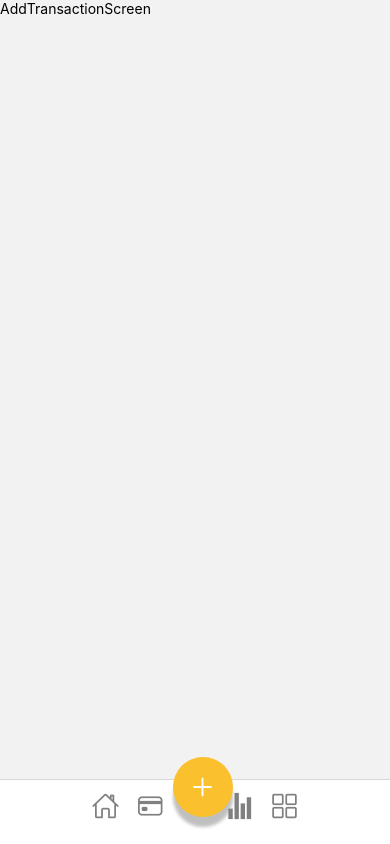
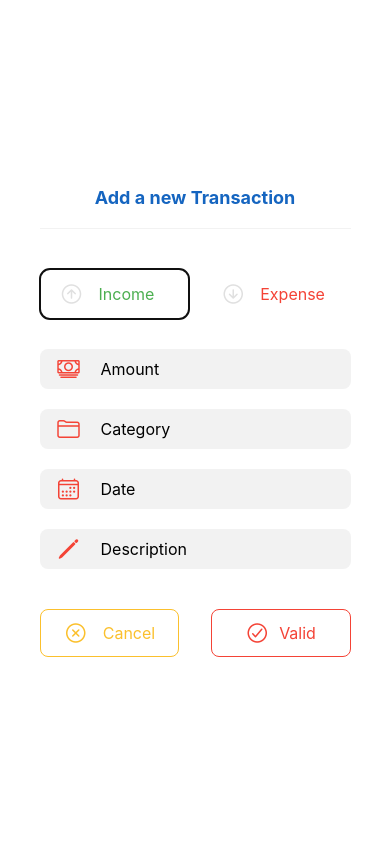
Before and after one commit to tsiaroFitia/SpendlyWay, a React Native app: screen /Plus in a window 390 px wide. Built offline with nearby package versions, Linux system fonts and the light colour scheme.

Commit message:
Construction de modal AddTransaction avec une formulaire (option:income ou expense)

```diff
--- /dev/null
+++ b/src/components/Add/ModalAddTransaction.js
@@ -0,0 +1,208 @@
+import { Text, View, StyleSheet, TextInput, TouchableOpacity } from 'react-native';
+import React, { Component } from 'react';
+import { Ionicons } from '@expo/vector-icons';
+import { Picker } from '@react-native-picker/picker';
+import Colors from '../../outils/Colors';
+
+export default class ModalAddTransaction extends Component {
+  state = {
+    amount: '',
+    category: '',
+    date: '',
+    description: '',
+    transactionType: 'revenue', // Par défaut, c'est un revenu
+  };
+
+  handleAddTransaction = () => {
+    const { description, amount, transactionType, category, date } = this.state;
+    if (description && amount && category && date) {
+      this.props.onAddTransaction({ description, amount, transactionType, category, date });
+    }
+  };
+
+  handleTransactionTypeChange = (type) => {
+    this.setState({ transactionType: type });
+  };
+
+  render() {
+    const { transactionType } = this.state;
+    const iconColor = transactionType === 'Income' ? Colors.Vert : Colors.Rouge;
+    const buttonStyle = transactionType === 'Income' ? styles.selectedButtonGreen : styles.selectedButtonRed;
+
+    return (
+      <View style={styles.modalContainer}>
+        <View style={styles.headertitle}>
+            <Text style={styles.title}>Add a new Transaction</Text>
+        </View>
+        <View style={styles.tsipika}></View>
+
+        {/* Sélectionner le type de transaction (Revenu ou Dépense) */}
+        <View style={styles.transactionTypeContainer}>
+          <TouchableOpacity
+            style={[styles.transactionButton, transactionType === 'Income' && buttonStyle]}
+            onPress={() => this.handleTransactionTypeChange('Income')}
+          >
+            <Ionicons name="arrow-up-circle-outline" size={24} color={transactionType === 'Income' ? Colors.Vert : Colors.GrisNeutre} style={{ paddingLeft: 10,}}/>
+            <Text style={[styles.transactionButtonText, { color: Colors.Vert }]}>Income</Text>
+          </TouchableOpacity>
+
+          <TouchableOpacity
+            style={[styles.transactionButton, transactionType === 'expense' && buttonStyle]}
+            onPress={() => this.handleTransactionTypeChange('expense')}
+          >
+            <Ionicons name="arrow-down-circle-outline" size={24} color={transactionType === 'expense' ? Colors.Rouge : Colors.GrisNeutre} style={{ paddingLeft: 10,}} />
+            <Text style={[styles.transactionButtonText, { color: Colors.Rouge }]}>Expense</Text>
+          </TouchableOpacity>
+        </View>
+
+        {/* Champs (Montant, Catégorie, Date, Description) avec icône en couleur */}
+        {['Amount', 'Category', 'Date', 'Description'].map((field, index) => (
+          <TouchableOpacity
+            key={index}
+            style={styles.inputContainer}
+            onPress={() => this[`inputRef${field}`]?.focus()}
+          >
+            <Ionicons
+              name={field === 'Amount' ? "cash-outline" : field === 'Category' ? "folder-outline" : field === 'Date' ? "calendar-outline" : "pencil-outline"}
+              size={24}
+              color={iconColor}
+              style={{marginLeft:10,}}
+            />
+            <TextInput
+              ref={(input) => (this[`inputRef${field}`] = input)}
+              style={styles.input}
+              placeholder={field}
+              value={this.state[field.toLowerCase()]}
+              onChangeText={(text) => this.setState({ [field.toLowerCase()]: text })}
+            />
+          </TouchableOpacity>
+        ))}
+
+        {/* Boutons */}
+        <View style={styles.buttonContainer}>
+          <TouchableOpacity
+            style={[styles.button, styles.cancelButton]}
+            onPress={this.props.onClose}
+          >
+            <Ionicons name="close-circle-outline" size={24} color={Colors.JauneFoncé} style={{ paddingRight: 10,}}/>
+            <Text style={[styles.buttonTextCancel, { color: Colors.JauneFoncé }]}>Cancel</Text>
+          </TouchableOpacity>
+
+          <TouchableOpacity
+            style={[styles.button, transactionType === 'Income' ? styles.buttonGreen : styles.buttonRed]}
+            onPress={this.handleAddTransaction}
+          >
+            <Ionicons name="checkmark-circle-outline" size={24} color={transactionType === 'Income' ? Colors.Vert : Colors.Rouge} style={{ paddingRight: 5,}}/>
+            <Text style={[styles.buttonText, { color: transactionType === 'Income' ? Colors.Vert : Colors.Rouge }]}>Valid</Text>
+          </TouchableOpacity>
+        </View>
+      </View>
+    );
+  }
+}
+
+const styles = StyleSheet.create({
+
+  modalContainer: {
+    backgroundColor: Colors.white,
+    width: '90%',
+    padding: 20,
+    borderRadius: 10,
+    elevation: 10,
+    justifyContent: 'center',
+    alignItems: 'stretch',
+  },
+  title: {
+    fontSize: 18,
+    fontWeight: 'bold',
+    marginBottom: 20,
+    textAlign: 'center',
+    color: Colors.BleuFoncé,
+  },
+  tsipika:{
+    height:1,
+    backgroundColor: Colors.Gris,
+    marginBottom: 20,
+
+  },
+  inputContainer: {
+    flexDirection: 'row',
+    alignItems: 'center',
+    backgroundColor: Colors.Gris,
+    padding: 7,
+    borderRadius: 8,
+    marginBottom: 20,
+  },
+  input: {
+    marginLeft: 20,
+    fontSize: 16,
+    flex: 1,
+  },
+  transactionTypeContainer: {
+    flexDirection: 'row',
+    justifyContent: 'space-between',
+    marginBottom: 20,
+  },
+  transactionButton: {
+    flexDirection: 'row',
+    alignItems: 'center',
+    backgroundColor: Colors.BlancFond,
+    padding: 10,
+    borderRadius: 10,
+    width: '48%',
+    height:50,
+    elevation: 3,
+    marginBottom: 10,
+    marginTop: 20,
+  },
+  selectedButtonGreen: {
+    borderWidth:1,
+    borderColor: Colors.Vert,
+  },
+  selectedButtonRed: {
+    borderWidth:1,
+    borderColor: Colors.Rouge,
+  },
+  transactionButtonText: {
+    fontSize: 16,
+    color: '#000',
+    paddingLeft: 15,
+  },
+  buttonContainer: {
+    flexDirection: 'row',
+    justifyContent: 'space-between',
+    marginTop: 20,
+  },
+  button: {
+    flexDirection: 'row',
+    alignItems: 'center',
+    backgroundColor: Colors.BleuFoncé,
+    padding: 10,
+    borderRadius: 8,
+    width: '45%',
+    justifyContent: 'center',
+  },
+  buttonGreen: {
+    backgroundColor: Colors.BlancFond,
+    borderWidth: 1,
+    borderColor: Colors.Vert,
+  },
+  buttonRed: {
+    backgroundColor: Colors.BlancFond,
+    borderWidth: 1,
+    borderColor: Colors.Rouge,
+  },
+  cancelButton: {
+    backgroundColor: Colors.BlancFond,
+    borderWidth: 1,
+    borderColor: Colors.JauneFoncé,
+  },
+  buttonText: {
+    fontSize: 16,
+    marginLeft: 5,
+  },
+  buttonTextCancel: {
+    fontSize: 16,
+    marginLeft: 5,
+  },
+});
--- a/src/components/Home/TotalBalance.js
+++ b/src/components/Home/TotalBalance.js
@@ -61,7 +61,7 @@ export default class TotalBalance extends Component {
                 style={styles.iconLeft}
               />
               <View style={styles.transactionInfo}>
-                <Text style={styles.labelText}>Revenu</Text>
+                <Text style={styles.labelText}>Income</Text>
                 <Text style={styles.balanceText}>0,00</Text>
               </View>
             </TouchableOpacity>
@@ -78,7 +78,7 @@ export default class TotalBalance extends Component {
                 style={styles.iconLeft}
               />
               <View style={styles.transactionInfo}>
-                <Text style={styles.labelText}>Dépense</Text>
+                <Text style={styles.labelText}>Expense</Text>
                 <Text style={styles.balanceText}>0,00</Text>
               </View>
             </TouchableOpacity>
@@ -101,13 +101,13 @@ const styles = StyleSheet.create({
   content: {
     backgroundColor: Colors.BlancFond,
     width: '90%',
-    height: 200,
+    height: 225,
     borderRadius: 12,
     paddingHorizontal: 20,
     paddingVertical: 30,
     justifyContent: 'center',
     position: 'absolute',
-    bottom: -90,
+    bottom: -100,
     shadowColor: '#000',
     shadowOpacity: 0.2,
     shadowOffset: { width: 0, height: 2 },
--- a/src/outils/Colors.js
+++ b/src/outils/Colors.js
@@ -2,6 +2,7 @@ export default{
     Vert : '#4CAF50',
     Rouge: '#F44336',
     JauneOriginal : '#FFC107',
+    Gris: '#f2f2f2',
     GrisNeutre : '#E0E0E0',
     BorderGris: '#ccc',
     white: '#FFF',
--- a/src/screen/ScreenBottomNavigation/AddTransactionScreen.js
+++ b/src/screen/ScreenBottomNavigation/AddTransactionScreen.js
@@ -1,12 +1,53 @@
-import { Text, View } from 'react-native'
-import React, { Component } from 'react'
+import { StyleSheet, Text, View, Modal, TouchableOpacity } from 'react-native';
+import React, { useState, useEffect } from 'react';
+import { useFocusEffect } from '@react-navigation/native';
 
-export default class AddTransactionScreen extends Component {
-  render() {
-    return (
-      <View>
-        <Text>AddTransactionScreen</Text>
-      </View>
-    )
-  }
-}
+import Colors from '../../outils/Colors';
+import ModalAddTransaction from '../../components/Add/ModalAddTransaction';
+
+const AddTransactionScreen = ({ navigation }) => {
+  const [isModalVisible, setModalVisible] = useState(false);
+
+  // Ouvrir le modal à l'entrée de l'écran
+  useFocusEffect(
+    React.useCallback(() => {
+      setModalVisible(true);
+      return () => setModalVisible(false); // Réinitialiser lors de la sortie
+    }, [])
+  );
+
+  const closeAddModal = () => {
+    setModalVisible(false);
+    navigation.goBack(); // Revenir automatiquement à l'onglet précédent
+  };
+
+  return (
+    <View style={styles.container}>
+      {/* Modal pour Ajouter une transaction */}
+      <Modal
+        transparent={true}
+        visible={isModalVisible}
+        animationType="slide"
+        onRequestClose={closeAddModal}
+      >
+        <View style={styles.modalBackground}>
+          <ModalAddTransaction onClose={closeAddModal} />
+        </View>
+      </Modal>
+    </View>
+  );
+};
+
+export default AddTransactionScreen;
+
+const styles = StyleSheet.create({
+  container: {
+    flex: 1,
+  },
+  modalBackground: {
+    flex: 1,
+    backgroundColor: Colors.BlancFond,
+    justifyContent: 'center',
+    alignItems: 'center',
+  },
+});
--- a/src/screen/ScreenBottomNavigation/HomeScreen.js
+++ b/src/screen/ScreenBottomNavigation/HomeScreen.js
@@ -24,6 +24,6 @@ const styles = StyleSheet.create({
 
   },
   content:{
-    top:'27%',
+    top:'30%',
   },
 })
```
Also changed, not shown: src/components/Home/ShowBalanceAmount.js (deleted, +0 -18 lines).
